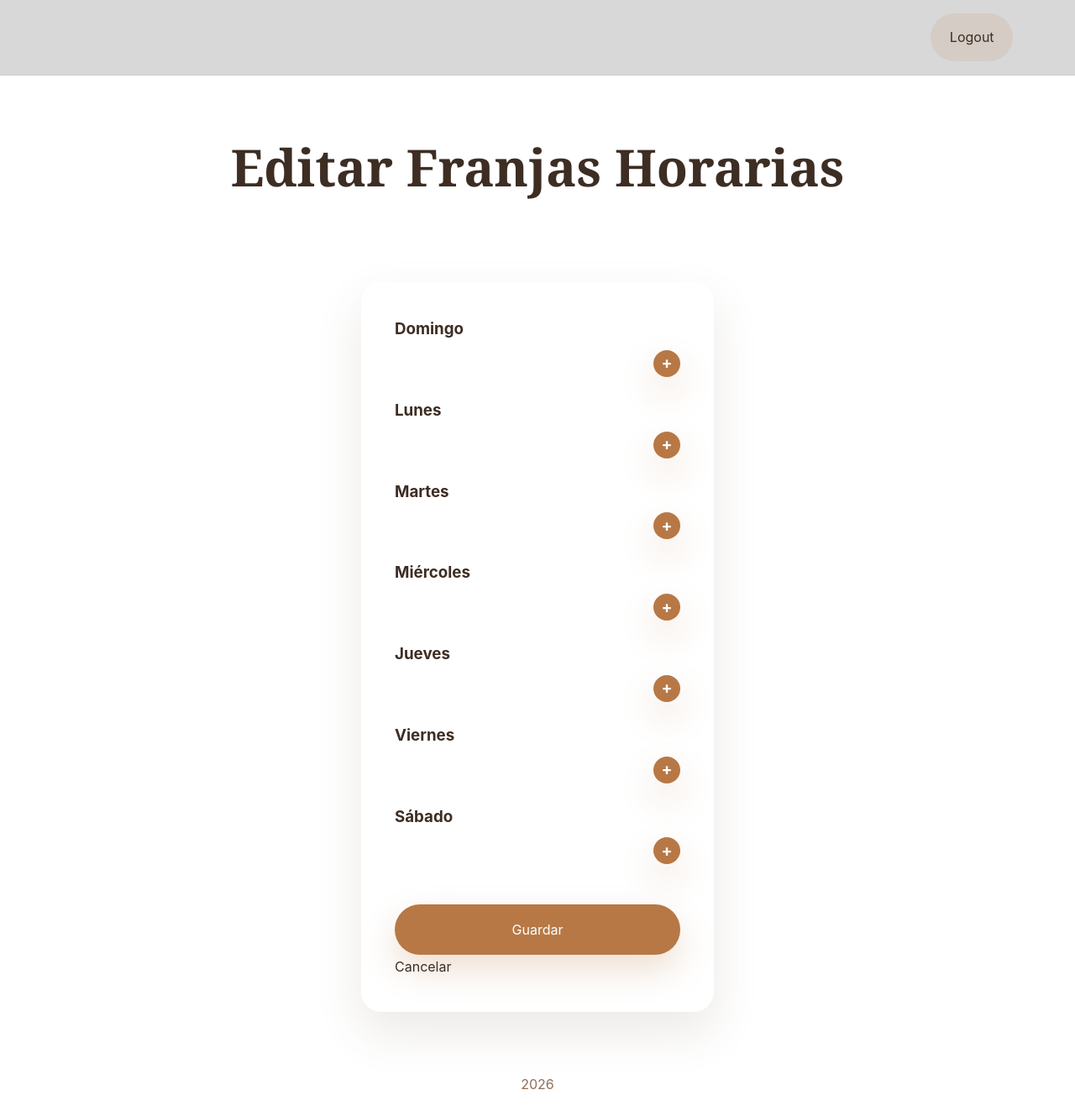
After one commit to emivaleriano/proyecto_cafeteria, a Flask app: template frontend/templates/admin/franjas_horarias.html in a window 1280 px wide. The commit adds this page. Shown: the whole page at 84% size. Run offline with Flask 3, Linux system fonts and the light colour scheme; the template is opened without the code that fills it, so the values that code supplies are empty.

Commit message:
Actualizacion franjas horarias y adaptacion reservas: falta css y acomodar indices de los dias (0:domingo o lunes)

```diff
--- a/frontend/static/css/style.css
+++ b/frontend/static/css/style.css
@@ -132,7 +132,7 @@ header {
   position: sticky;
   top: 0;
   z-index: 20;
-  background: rgba(255, 255, 255, 0.92);
+  background: rgba(214, 213, 213, 0.92);
   border-bottom: 1px solid rgba(178, 120, 74, 0.14);
   backdrop-filter: blur(10px);
 }
@@ -506,7 +506,6 @@ nav a:focus-visible {
 
 .reservar__datos-reserva,
 .reservar__datos-personales,
-.reservar__alergias,
 .reservar__servicios,
 .reservar__comentarios {
   margin-bottom: 1.75rem;
@@ -514,7 +513,6 @@ nav a:focus-visible {
   border-bottom: 1px solid rgba(183, 120, 69, 0.12);
 }
 
-.reservar__contenedor-alergias,
 .reservar__contenedor-servicios {
   display: grid;
   grid-template-columns: repeat(2, minmax(0, 1fr));
@@ -524,7 +522,6 @@ nav a:focus-visible {
   border-radius: 18px;
 }
 
-.reservar__contenedor-alergias div,
 .reservar__contenedor-servicios div {
   display: flex;
   align-items: center;
@@ -743,6 +740,65 @@ footer {
 
 
 /************************************************************************************************
+                                        FRANJAS
+*************************************************************************************************/
+
+.franja {
+    display: flex;
+    align-items: center;
+    gap: 0.5rem;
+    margin-bottom: 0.5rem;
+}
+.franja label {
+    margin: 0;
+}
+.franja input[type="time"] {
+    width: auto;
+}
+.franja-quitar {
+    margin-left: auto;
+    width: 28px;
+    height: 28px;
+    border-radius: 50%;
+    border: none;
+    cursor: pointer;
+    font-weight: bold;
+    line-height: 1;
+}
+.dia-config {
+    margin-bottom: 1.5rem;
+    position: relative;
+    padding-bottom: 2.5rem;
+}
+.franja-agregar {
+    position: absolute;
+    bottom: 0;
+    right: 0;
+    width: 32px;
+    height: 32px;
+    border-radius: 50%;
+    border: none;
+    cursor: pointer;
+    font-weight: bold;
+    font-size: 1.2rem;
+    line-height: 1;
+}
+.franja .franja-quitar,
+.dia-config .franja-agregar {
+    border-radius: 50% !important;
+    width: 28px !important;
+    height: 28px !important;
+    padding: 0 !important;
+    display: inline-flex;
+    align-items: center;
+    justify-content: center;
+}
+.dia-config .franja-agregar {
+    width: 32px !important;
+    height: 32px !important;
+}
+
+/************************************************************************************************
                                         PARA OTROS TIPOS DE PANTALLA
 *************************************************************************************************/
 
@@ -756,7 +812,6 @@ footer {
     grid-template-columns: 1fr;
   }
 
-  .reservar__contenedor-alergias,
   .reservar__contenedor-servicios {
     grid-template-columns: 1fr;
   }
--- /dev/null
+++ b/frontend/static/franjas_horarias.js
@@ -0,0 +1,36 @@
+document.querySelectorAll('.agregar-franja').forEach(btn => {
+    btn.addEventListener('click', () => {
+        const container = btn.previousElementSibling;
+        const nueva = document.createElement('div');
+        nueva.className = 'franja';
+        nueva.innerHTML = `
+            <label>Apertura</label>
+            <input type="time" name="hora_apertura" required>
+            <label>Cierre</label>
+            <input type="time" name="hora_cierre" required>
+            <button type="button" class="quitar-franja boton-cancelar franja-quitar">-</button>
+        `;
+        container.appendChild(nueva);
+    });
+});
+
+document.addEventListener('click', e => {
+    if (e.target.classList.contains('quitar-franja')) {
+        e.target.closest('.franja').remove();
+    }
+});
+
+document.getElementById('form-franjas').addEventListener('submit', () => { //recorre todas las franjas y guarda los valores
+    const franjas = [];
+    document.querySelectorAll('.dia-config').forEach(diaDiv => {
+        const dia = parseInt(diaDiv.dataset.dia);
+        diaDiv.querySelectorAll('.franja').forEach(franjaDiv => {
+            franjas.push({
+                dia_semana: dia,
+                hora_apertura: franjaDiv.querySelector('[name="hora_apertura"]').value,
+                hora_cierre: franjaDiv.querySelector('[name="hora_cierre"]').value,
+            });
+        });
+    });
+    document.getElementById('franjas_json').value = JSON.stringify(franjas);
+});
--- a/frontend/templates/admin/configuracion.html
+++ b/frontend/templates/admin/configuracion.html
@@ -36,4 +36,8 @@
     <button class="boton boton--submit" type="submit">Guardar</button>
     <a href="{{ url_for('admin.dashboard') }}">Cancelar</a>
 </form>
+
+<div>
+    <a class="boton" href="{{url_for('admin.franjas_horarias')}}">Configurar horarios</a>
+</div>
 {% endblock %}
--- /dev/null
+++ b/frontend/templates/admin/franjas_horarias.html
@@ -0,0 +1,49 @@
+{% extends "base.html" %}
+{% block title %}Admin - Actualizar Franjas Horarias{% endblock %}
+
+{% block nav %}
+<nav id="nav-admin">
+    <span></span>
+    <a href="{{ url_for('admin.logout') }}">Logout</a>
+</nav>
+{% endblock %}
+
+{% block body %}
+<section class="encabezado-pagina">
+    <h1>Editar Franjas Horarias</h1>
+</section>
+
+{% if error %}
+<div class="alert alert-error">{{ error }}</div>
+{% endif %}
+
+<form class="login" method="POST" action="{{ url_for('admin.franjas_horarias') }}" id="form-franjas">
+
+    {% set dias = ['Domingo', 'Lunes', 'Martes', 'Miércoles', 'Jueves', 'Viernes', 'Sábado'] %}
+
+    {% for dia in range(7) %}
+    <div class="dia-config" data-dia="{{ dia }}">
+        <h3>{{ dias[dia] }}</h3>
+        <div class="franjas-container">
+            {% set franjas_dia = franjas | selectattr('dia_semana', 'equalto', dia) | list %}
+            {% for franja in franjas_dia %}
+            <div class="franja">
+                <label>Apertura</label>
+                <input type="time" name="hora_apertura" value="{{ franja.hora_apertura }}" required>
+                <label>Cierre</label>
+                <input type="time" name="hora_cierre" value="{{ franja.hora_cierre }}" required>
+                <button type="button" class="quitar-franja boton-cancelar franja-quitar">-</button>
+            </div>
+            {% endfor %}
+        </div>
+        <button type="button" class="agregar-franja boton franja-agregar" data-dia="{{ dia }}">+</button>
+    </div>
+    {% endfor %}
+    <input type="hidden" name="franjas_json" id="franjas_json">
+
+    <button class="boton boton--submit" type="submit">Guardar</button>
+    <a href="{{ url_for('admin.dashboard') }}">Cancelar</a>
+</form>
+
+<script src="{{ url_for('static', filename='franjas_horarias.js') }}"></script>
+{% endblock %}
```
Also changed, not shown: backend/blueprints/inicio_routes.py (+26 -1 lines), backend/repositories/inicio_repository.py (+20 -1 lines), backend/services/inicio_service.py (+23 -1 lines), frontend/routes/admin_routes.py (+23 -1 lines), frontend/services/admin_service.py (+13 -0 lines), frontend/static/division_horarios_reserva.js (+29 -0 lines).
